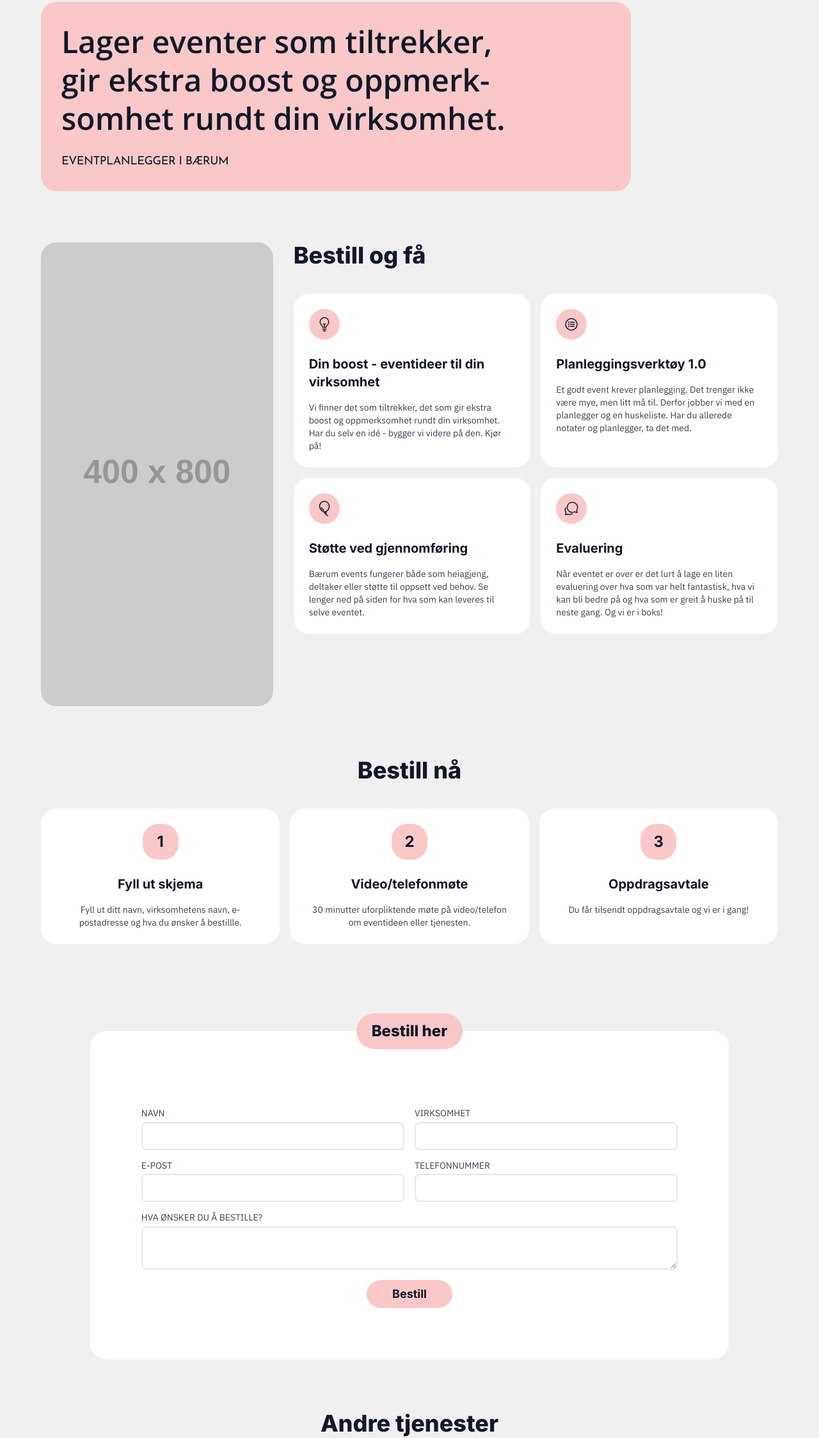
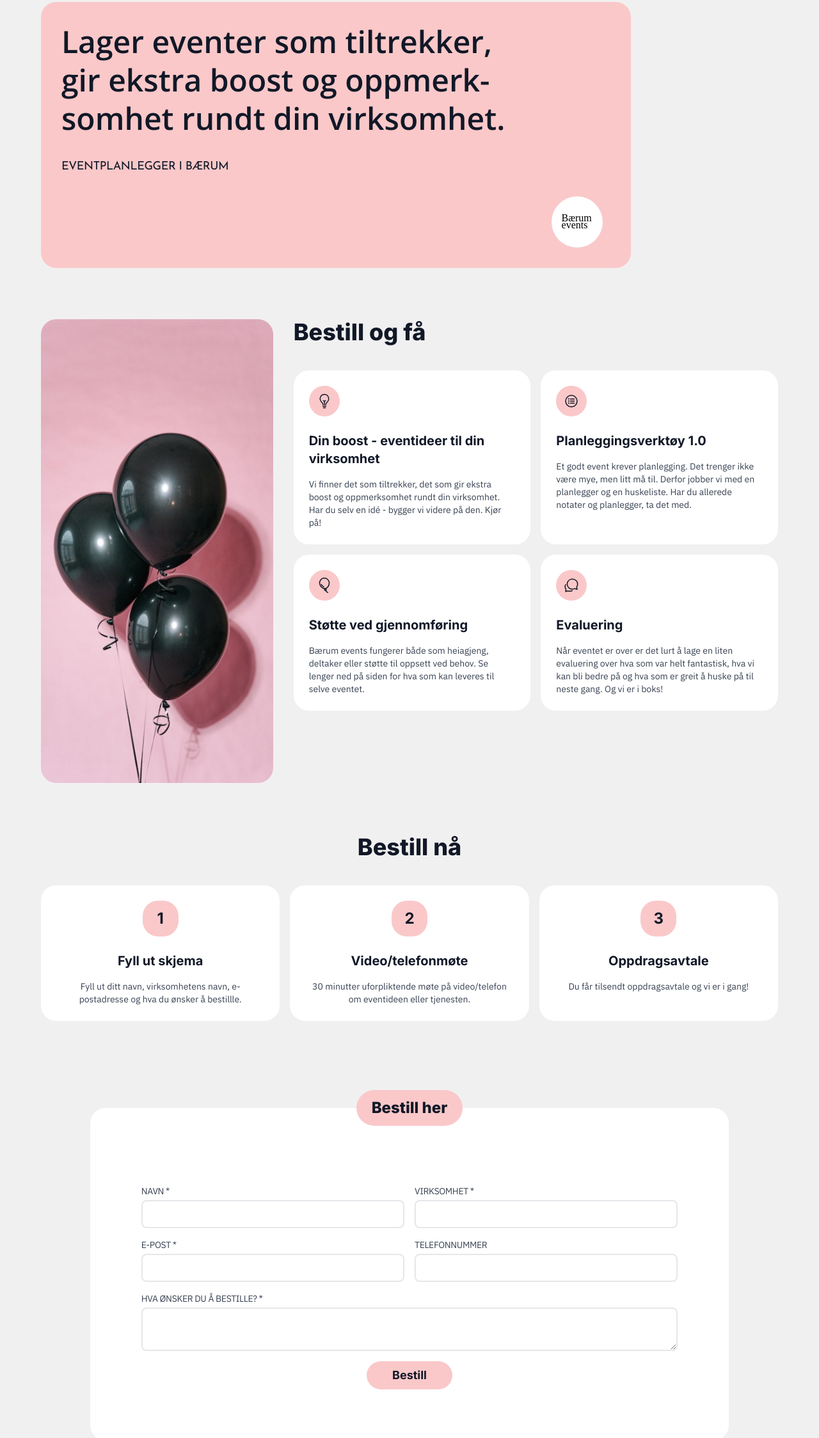
Before and after one commit to Annis1346/baerumevents, a plain HTML site: page index.html in a window 1280 px wide. Shown: the part 129-2377 px from the top of the page at 64% size. Drawn offline with nearby package versions, Linux system fonts and the light colour scheme; placeholder pictures from the web are drawn by us.

Commit message:
logo, favicon and form

```diff
--- a/index.html
+++ b/index.html
@@ -45,7 +45,7 @@
     <meta property="twitter:image:alt" content="" />
 
     <!-- Favicon -->
-    <link rel="icon" type="image/png" href="./img/logo.png" sizes="96x96" />
+    <link rel="icon" type="image/png" href="./img/favicon.png" sizes="96x96" />
   </head>
   <body>
     <header>
@@ -54,9 +54,9 @@
       </section>
 
       <section class="container max-w-6xl mx-auto mb-20">
-        <div class="flex flex-col p-8 lg:w-4/5 bg-pink rounded-3xl">
+        <div class="grid gap-8 p-8 lg:w-4/5 bg-pink rounded-3xl">
           <p
-            class="mb-6 text-3xl leading-tight sm:leading-tight md:leading-tight sm:pr-40 sm:text-4xl md:text-5xl font-open-sans"
+            class="text-3xl leading-tight sm:leading-tight md:leading-tight sm:pr-40 sm:text-4xl md:text-5xl font-open-sans"
           >
             Lager eventer som tiltrekker, gir ekstra boost og oppmerk&shy;somhet
             rundt din virk&shy;somhet.
@@ -66,7 +66,11 @@
           >
             Eventplanlegger i Bærum
           </p>
-          <!--<svg><title>Bærum events</title></svg>-->
+          <img
+            src="./img/logo.svg"
+            class="h-20 mr-3 sm:h-22 justify-self-end"
+            alt="Bærum events Logo"
+          />
         </div>
       </section>
     </header>
@@ -80,15 +84,23 @@
           <div>
             <picture>
               <source
+                media="(max-width: 767px)"
                 srcset="
-                  https://placehold.co/400x800     1x,
-                  https://placehold.co/400x800.jpg 2x
+                  ./img/pexels-ivan-samkov-5947548-1x.jpg 1x,
+                  ./img/pexels-ivan-samkov-5947548-2x.jpg 2x
+                "
+              />
+              <source
+                media="(min-width: 768px)"
+                srcset="
+                  ./img/pexels-ivan-samkov-5947548-desktop-1x.jpg 1x,
+                  ./img/pexels-ivan-samkov-5947548-desktop-2x.jpg 2x
                 "
               />
               <img
                 class="w-full rounded-3xl"
-                src="https://placehold.co/400x800"
-                alt="Ballonger"
+                src="./img/pexels-ivan-samkov-5947548-1x.jpg"
+                alt="Ballonger av Ivan Samkov, Pexels"
                 loading="lazy"
               />
             </picture>
@@ -188,13 +200,19 @@
         <div
           class="container max-w-6xl px-4 py-20 pb-10 mx-auto mb-20 bg-white sm:px-10 md:px-20 md:w-4/5 rounded-3xl"
         >
-          <form class="grid gap-4 mt-10 mb-10 md:grid-cols-2 order-form">
+          <form
+            class="grid gap-4 mt-10 mb-10 md:grid-cols-2 order-form"
+            action="https://formkeep.com/f/4b0e1e2af247"
+            accept-charset="UTF-8"
+            enctype="multipart/form-data"
+            method="POST"
+          >
             <div class="order-input">
-              <label for="navn">Navn</label>
+              <label for="navn">Navn *</label>
               <input id="navn" class="w-4/6 md:w-full" name="navn" required />
             </div>
             <div class="order-input">
-              <label for="virksomhet">Virksomhet</label>
+              <label for="virksomhet">Virksomhet *</label>
               <input
                 id="virksomhet"
                 class="w-5/6 md:w-full"
@@ -203,7 +221,7 @@
               />
             </div>
             <div class="order-input">
-              <label for="epost">E-post</label>
+              <label for="epost">E-post *</label>
               <input
                 type="email"
                 id="epost"
@@ -222,7 +240,7 @@
               />
             </div>
             <div class="order-input md:col-span-2">
-              <label for="kommentar">Hva ønsker du å bestille?</label>
+              <label for="kommentar">Hva ønsker du å bestille? *</label>
               <textarea
                 id="kommentar"
                 class=""
--- a/tailwind/tailwind.css
+++ b/tailwind/tailwind.css
@@ -64,7 +64,7 @@
   }
 
   .order-form label {
-    @apply mb-1 text-sm leading-tight text-gray-700 uppercase;
+    @apply mb-1 text-sm tracking-tight text-gray-700 uppercase;
   }
 
   .order-form input,
@@ -86,7 +86,7 @@
     @apply mb-2 font-bold uppercase font-inter;
   }
   .footer-item p:not(:nth-child(1)) {
-    @apply leading-tight;
+    @apply tracking-tight;
   }
 
   .contact-icons {
```
Also changed, not shown: img/anna-150x150.jpg, img/anna-300x300.jpg, img/favicon.png (added), img/logo.svg (added), img/pexels-ivan-samkov-5947548-1x.jpg (added), img/pexels-ivan-samkov-5947548-2x.jpg (added), img/pexels-ivan-samkov-5947548-desktop-1x.jpg (added), img/pexels-ivan-samkov-5947548-desktop-2x.jpg (added), tailwind.css.
